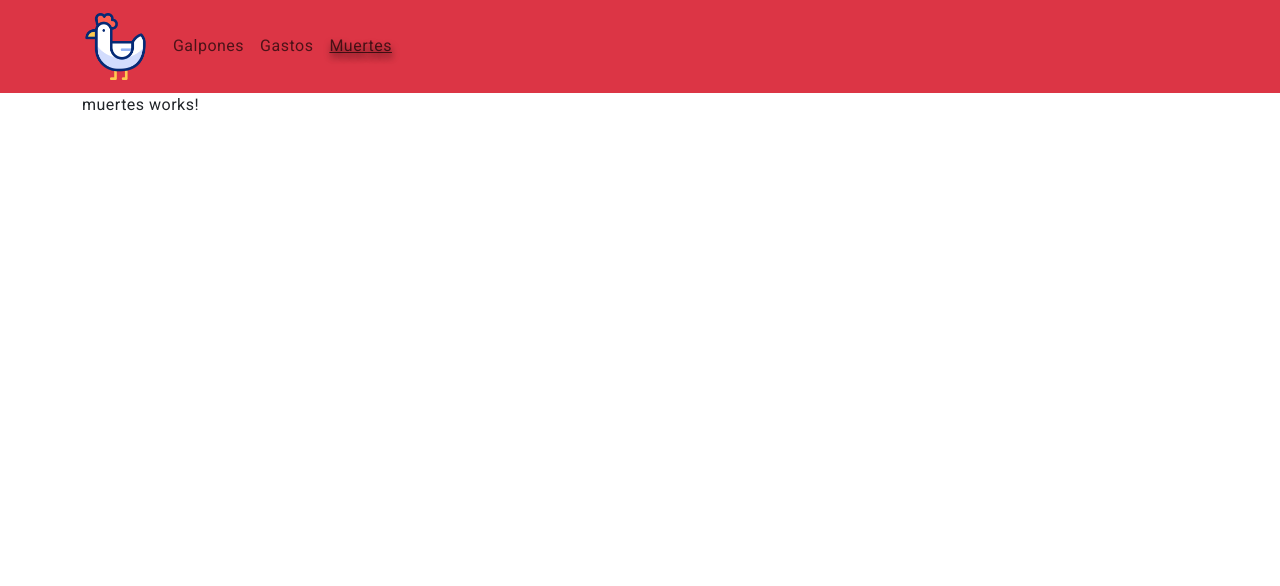
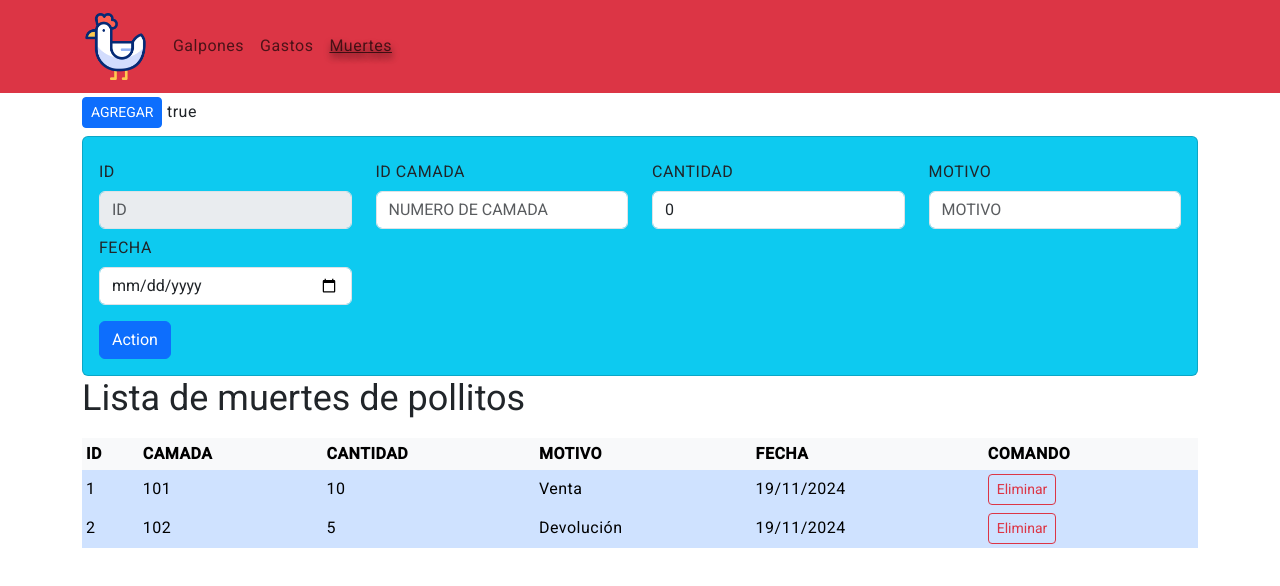
Before and after one commit to harold1978/app1, an Angular app: page /muertes in a window 1280 px wide. Shown: the top 586 px of the page. Built offline with nearby package versions, Linux system fonts and the light colour scheme.

Commit message:
codigo agregar datos de desesos pollos

```diff
--- /dev/null
+++ b/src/app/componentes/muertes/frmmuertes/frmmuertes.component.html
@@ -0,0 +1,43 @@
+<div class="container card mt-2 p-3 bg-info">
+    <form [formGroup]="itemForm()" class="row">
+        <div class="col-lg-3 col-md-6 col-sm-12">
+            <label for="Id" class="col-form-label">ID</label>
+            <div>
+                <input  formControlName="Id" type="text" class="form-control" name="Id" id="Id" placeholder="ID"/>
+            </div>
+        </div>
+        <div class="col-lg-3 col-md-6 col-sm-12">
+            <label for="IdCamada" class="col-form-label">ID CAMADA</label>
+            <div>
+                <input formControlName="IdCamada" type="number" class="form-control" name="IdCamada" id="IdCamada" placeholder="NUMERO DE CAMADA"/>
+            </div>
+        </div>
+        <div class="col-lg-3 col-md-6 col-sm-12">
+            <label for="Cantidad" class="col-form-label">CANTIDAD</label>
+            <div>
+                <input formControlName="Cantidad" type="number" class="form-control" name="Cantidad" id="Cantidad" placeholder="CANTIDAD"/>
+            </div>
+        </div>
+        <div class="col-lg-3 col-md-6 col-sm-12">
+            <label for="Motivo" class="col-form-label">MOTIVO</label>
+            <div>
+                <input formControlName="Motivo" type="text" class="form-control" name="Motivo" id="Motivo" placeholder="MOTIVO"/>
+            </div>
+        </div>
+
+        <div class="col-lg-3 col-md-6 col-sm-12">
+            <label for="Fecha" class="col-form-label">FECHA</label>
+            <div>
+                <input formControlName="Fecha" type="date" class="form-control" name="Fecha" id="Fecha" placeholder="FECHA"/>
+            </div>
+        </div>
+
+        <div>
+            <div class="col-12 mt-3">
+                <button (click)="emitirAgregarDato()" class="btn btn-primary">
+                    Action
+                </button>
+            </div>
+        </div>
+    </form>
+</div>
--- /dev/null
+++ b/src/app/componentes/muertes/frmmuertes/frmmuertes.component.ts
@@ -0,0 +1,54 @@
+import { Component, EventEmitter, Input, Output, input, signal } from '@angular/core';
+import {FormControl, FormGroup, ReactiveFormsModule } from '@angular/forms';
+import { Muerte } from '../../../paginas/interfaces/muerte';
+import { JsonPipe } from '@angular/common';
+
+@Component({
+  selector: 'app-frmmuertes',
+  standalone: true,
+  imports: [ReactiveFormsModule,JsonPipe],
+  templateUrl: './frmmuertes.component.html',
+  styleUrl: './frmmuertes.component.css'
+})
+export class FrmmuertesComponent {
+// @Input() muertesSignal= signal<Muerte[]>;
+ @Output() agregar = new EventEmitter<Muerte>();
+
+
+  muertesSignal = input.required<Muerte[]>();
+
+
+
+  itemForm = signal<FormGroup>(new FormGroup({
+    Id: new FormControl({value:"",disabled:true}),
+    IdCamada: new FormControl(""),//, [Validators.required]),
+    Cantidad:  new FormControl( 0),
+    Motivo: new FormControl(''),
+    Fecha:  new FormControl(new Date())
+  }));
+
+
+   nuevoDato():Muerte|null{
+     if (this.itemForm().valid) {
+
+      let aux = this.itemForm().value as Muerte;
+     // const siguiente = this.muertesSignal().length+1;
+     const siguiente = this.muertesSignal().reduce((max,dato)=>dato.Id>max?dato.Id:max,this.muertesSignal()[0]?.Id??0);
+      aux = {...aux,Id:siguiente+1};
+       const newItem = this.itemForm().value;
+
+       this.itemForm().reset({ Fecha: new Date() });
+
+      return aux;
+   } else {
+     console.log('Formulario no válido');
+     return null;
+   }
+ }
+    // Método para emitir el evento de agregar dato al padre
+    emitirAgregarDato() {
+      //const nuevoDato: Muerte = { id: this.datos.length + 1, nombre: 'Carlos' };
+      this.agregar.emit(this.nuevoDato()!);
+    }
+
+}
--- /dev/null
+++ b/src/app/paginas/interfaces/muerte.ts
@@ -0,0 +1,7 @@
+export interface Muerte {
+    Id: number,
+    IdCamada: number,
+    Cantidad: number,
+    Motivo: string,
+    Fecha: Date
+};
--- a/src/app/paginas/muertes/muertes.component.html
+++ b/src/app/paginas/muertes/muertes.component.html
@@ -1 +1,45 @@
-<p>muertes works!</p>
+<section class="mt-1">
+
+<button (click)="muestra.set(!muestra())" type="button" class="btn btn-primary btn-sm">AGREGAR</button>
+
+@if (muestra()) {
+  {{muestra()}}
+  <app-frmmuertes [muertesSignal]="muertesSignal()" (agregar)="agregarDato($event)" />
+
+}
+
+ <div>
+  <h3>Lista de muertes de pollitos</h3>
+  <div class="table-responsive">
+    <table
+      class="table table-sm table-hover table-borderless table-primary align-middle"
+    >
+      <thead class="table-light">
+
+        <tr>
+          <th>ID</th>
+          <th>CAMADA</th>
+          <th>CANTIDAD</th>
+          <th>MOTIVO</th>
+          <th>FECHA</th>
+          <th>COMANDO</th>
+        </tr>
+      </thead>
+      <tbody class="table-group-divider">
+        @for (item of muertesSignal(); track $index) {
+        <tr class="table-primary">
+          <td scope="row">{{ item.Id }}</td>
+          <td>{{ item.IdCamada }}</td>
+          <td>{{ item.Cantidad }}</td>
+          <td>{{ item.Motivo }}</td>
+          <td>{{ item.Fecha ? (item.Fecha|date:"dd/MM/yyyy") : 'fecha no disponible' }}</td>
+          <td><button class="btn btn-outline-danger btn-sm" (click)="deleteItem(item.Id)">Eliminar</button></td>
+        </tr>
+        }
+      </tbody>
+      <tfoot></tfoot>
+    </table>
+  </div>
+</div>
+
+</section><!-- items.component.html -->
--- a/src/app/paginas/muertes/muertes.component.ts
+++ b/src/app/paginas/muertes/muertes.component.ts
@@ -1,12 +1,36 @@
-import { Component } from '@angular/core';
+import { Component, NgModule, signal } from '@angular/core';
+import { FormsModule, FormBuilder, FormGroup, Validators } from '@angular/forms';
+import { CommonModule } from '@angular/common';
+import { Muerte } from '../interfaces/muerte';
+import { FrmmuertesComponent } from "../../componentes/muertes/frmmuertes/frmmuertes.component";
 
 @Component({
   selector: 'app-muertes',
   standalone: true,
-  imports: [],
+  imports: [CommonModule, FrmmuertesComponent,FrmmuertesComponent],//FormsModule
   templateUrl: './muertes.component.html',
   styleUrl: './muertes.component.css'
 })
 export class MuertesComponent {
+muestra = signal(true);
+muertesSignal = signal<Muerte[]>([
+  { Id: 1, IdCamada: 101, Cantidad: 10, Motivo: 'Venta', Fecha: new Date() },
+  { Id: 2, IdCamada: 102, Cantidad: 5, Motivo: 'Devolución', Fecha: new Date() }
+]);
+
+newItem: Muerte = { Id: 0, IdCamada: 0, Cantidad: 0, Motivo: '', Fecha: new Date() };
+
+
+    // Método para eliminar un ítem por ID
+    deleteItem(Id: number) {
+
+      this.muertesSignal.update((p)=> p.filter(item => item.Id !== Id));
+    }
+    agregarDato(nuevoDato: Muerte) {
+      const datosActuales = this.muertesSignal();
+      const nuevosDatos = [...datosActuales, nuevoDato];
+      this.muertesSignal.set(nuevosDatos);
+    }
+
 
 }
```
Also changed, not shown: src/app/componentes/muertes/frmmuertes/frmmuertes.component.css (added), 1 other file (tests, documents, lock files or other folders).
